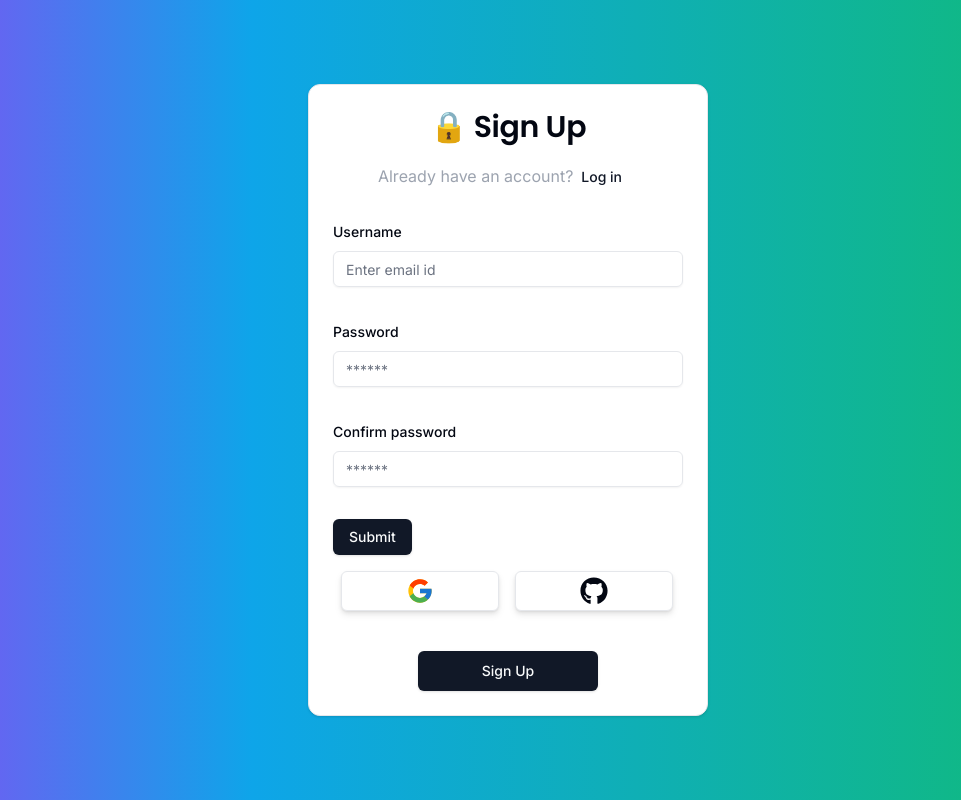
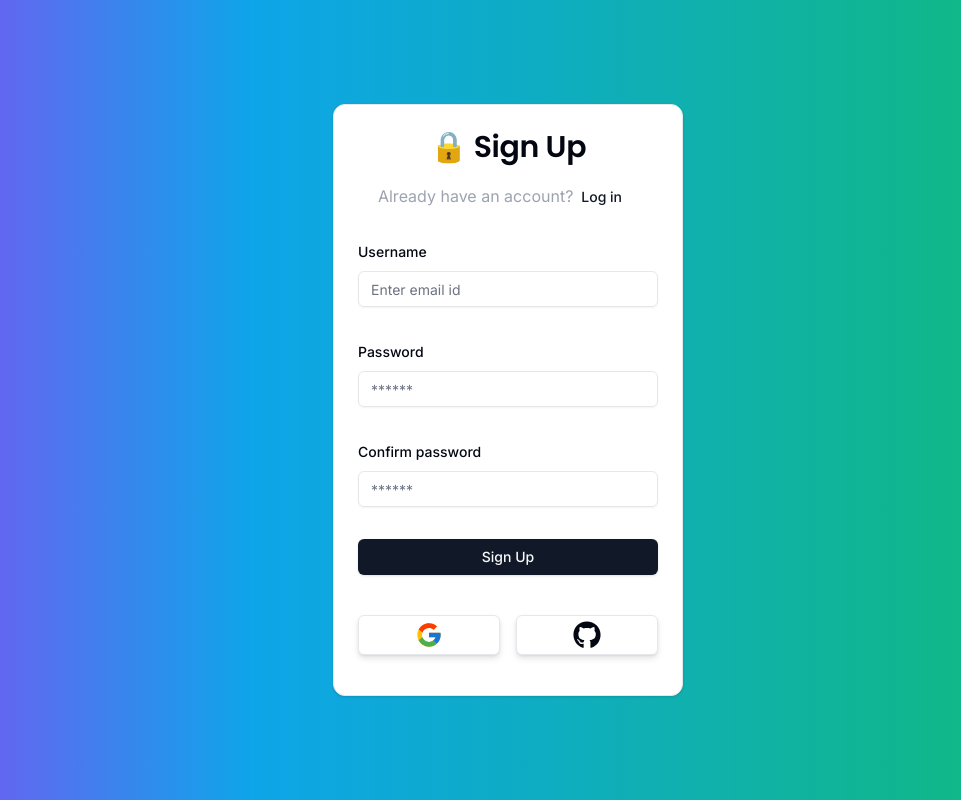
Before and after one commit to Pritam12F/AuthJS-NextAuthv5-, a Next.js app: page /signup in a window 1280 px wide. Shown: the whole page, without its empty margins (132-1093 px from the left). Built offline with nearby package versions, Linux system fonts and the light colour scheme.

Commit message:
added alert components

```diff
--- a/app/(auth)/signin/page.tsx
+++ b/app/(auth)/signin/page.tsx
@@ -1,9 +1,9 @@
-import { LoginForm } from "@/components/auth/auth-form";
+import { AuthForm } from "@/components/auth/auth-form";
 
 export default function Signup() {
   return (
     <div className="h-full flex items-center justify-center bg-gradient-to-r from-indigo-500 from-10% via-sky-500 via-30% to-emerald-500 to-90%">
-      <LoginForm typeofform="Sign In" />
+      <AuthForm typeofform="Sign In" />
     </div>
   );
 }
--- a/app/(auth)/signup/page.tsx
+++ b/app/(auth)/signup/page.tsx
@@ -1,9 +1,9 @@
-import { LoginForm } from "@/components/auth/auth-form";
+import { AuthForm } from "@/components/auth/auth-form";
 
 export default function Signin() {
   return (
     <main className="h-full flex items-center justify-center bg-gradient-to-r from-indigo-500 from-10% via-sky-500 via-30% to-emerald-500 to-90%">
-      <LoginForm typeofform="Sign Up" />
+      <AuthForm typeofform="Sign Up" />
     </main>
   );
 }
--- a/components/auth/auth-form.tsx
+++ b/components/auth/auth-form.tsx
@@ -1,11 +1,11 @@
 import { CardWrapper } from "../elements/cardWrapper";
 import { FormWrapper } from "../elements/formWrapper";
 
-interface LoginFormProps {
+interface AuthFormProps {
   typeofform: "Sign Up" | "Sign In";
 }
 
-export const LoginForm = ({ typeofform }: LoginFormProps) => {
+export const AuthForm = ({ typeofform }: AuthFormProps) => {
   if (typeofform === "Sign In") {
     return (
       <CardWrapper
@@ -14,7 +14,7 @@ export const LoginForm = ({ typeofform }: LoginFormProps) => {
         backFuncHref="signup"
         typeofcard={typeofform}
       >
-        <FormWrapper typeofform="Sign In" />
+        <FormWrapper typeofform={typeofform} />
       </CardWrapper>
     );
   } else {
@@ -25,7 +25,7 @@ export const LoginForm = ({ typeofform }: LoginFormProps) => {
         backFuncHref="signin"
         typeofcard={typeofform}
       >
-        <FormWrapper typeofform="Sign Up" />
+        <FormWrapper typeofform={typeofform} />
       </CardWrapper>
     );
   }
--- /dev/null
+++ b/components/elements/alerts.tsx
@@ -0,0 +1,28 @@
+import { ExclamationTriangleIcon } from "@radix-ui/react-icons";
+
+import { Alert, AlertDescription, AlertTitle } from "@/components/ui/alert";
+
+interface AlertProps {
+  title: string;
+  description: string;
+}
+
+export const AlertDestructive = ({ title, description }: AlertProps) => {
+  return (
+    <Alert variant="destructive">
+      <ExclamationTriangleIcon className="h-4 w-4" />
+      <AlertTitle>{title}</AlertTitle>
+      <AlertDescription>{description}</AlertDescription>
+    </Alert>
+  );
+};
+
+export const AlertDefault = ({ title, description }: AlertProps) => {
+  return (
+    <Alert variant="default">
+      <ExclamationTriangleIcon className="h-4 w-4" />
+      <AlertTitle>{title}</AlertTitle>
+      <AlertDescription>{description}</AlertDescription>
+    </Alert>
+  );
+};
--- a/components/elements/cardWrapper.tsx
+++ b/components/elements/cardWrapper.tsx
@@ -27,7 +27,7 @@ export const CardWrapper = ({
   children,
 }: Props) => {
   return (
-    <Card className="w-[400px]">
+    <Card className="w-[350px]">
       <CardHeader>
         <CardTitle>
           <Header>{typeofcard}</Header>
@@ -38,14 +38,9 @@ export const CardWrapper = ({
           </BackButton>
         </CardDescription>
       </CardHeader>
-      <CardContent>
-        {children}
+      <CardContent>{children}</CardContent>
+      <CardFooter className="flex justify-center">
         <SocialsBar />
-      </CardContent>
-      <CardFooter className="flex justify-center">
-        <Button variant={"default"} size={"xl"}>
-          {typeofcard}
-        </Button>
       </CardFooter>
     </Card>
   );
--- a/components/elements/formWrapper.tsx
+++ b/components/elements/formWrapper.tsx
@@ -4,7 +4,6 @@ import {
   Form,
   FormField,
   FormControl,
-  FormDescription,
   FormItem,
   FormLabel,
   FormMessage,
@@ -39,9 +38,10 @@ export const FormWrapper = ({ typeofform }: FormWrapperProps) => {
   });
 
   function onSubmit(values: z.infer<typeof formSchema>) {
-    // Do something with the form values.
-    // ✅ This will be type-safe and validated.
-    console.log(values);
+    if (typeofform === "Sign Up") {
+      if (values.password != values.confpass) {
+      }
+    }
   }
 
   return (
@@ -88,7 +88,9 @@ export const FormWrapper = ({ typeofform }: FormWrapperProps) => {
             )}
           />
         ) : null}
-        <Button type="submit">Submit</Button>
+        <Button type="submit" className="w-full">
+          {typeofform}
+        </Button>
       </form>
     </Form>
   );
--- a/components/elements/socials.tsx
+++ b/components/elements/socials.tsx
@@ -6,7 +6,7 @@ import { Button } from "../ui/button";
 
 export const SocialsBar = () => {
   return (
-    <div className="flex justify-start my-4">
+    <div className="flex justify-center my-4 w-full">
       <Button
         variant={"outline"}
         className="mx-2 drop-shadow-md"
--- /dev/null
+++ b/components/ui/alert.tsx
@@ -0,0 +1,59 @@
+import * as React from "react"
+import { cva, type VariantProps } from "class-variance-authority"
+
+import { cn } from "@/lib/utils"
+
+const alertVariants = cva(
+  "relative w-full rounded-lg border px-4 py-3 text-sm [&>svg+div]:translate-y-[-3px] [&>svg]:absolute [&>svg]:left-4 [&>svg]:top-4 [&>svg]:text-foreground [&>svg~*]:pl-7",
+  {
+    variants: {
+      variant: {
+        default: "bg-background text-foreground",
+        destructive:
+          "border-destructive/50 text-destructive dark:border-destructive [&>svg]:text-destructive",
+      },
+    },
+    defaultVariants: {
+      variant: "default",
+    },
+  }
+)
+
+const Alert = React.forwardRef<
+  HTMLDivElement,
+  React.HTMLAttributes<HTMLDivElement> & VariantProps<typeof alertVariants>
+>(({ className, variant, ...props }, ref) => (
+  <div
+    ref={ref}
+    role="alert"
+    className={cn(alertVariants({ variant }), className)}
+    {...props}
+  />
+))
+Alert.displayName = "Alert"
+
+const AlertTitle = React.forwardRef<
+  HTMLParagraphElement,
+  React.HTMLAttributes<HTMLHeadingElement>
+>(({ className, ...props }, ref) => (
+  <h5
+    ref={ref}
+    className={cn("mb-1 font-medium leading-none tracking-tight", className)}
+    {...props}
+  />
+))
+AlertTitle.displayName = "AlertTitle"
+
+const AlertDescription = React.forwardRef<
+  HTMLParagraphElement,
+  React.HTMLAttributes<HTMLParagraphElement>
+>(({ className, ...props }, ref) => (
+  <div
+    ref={ref}
+    className={cn("text-sm [&_p]:leading-relaxed", className)}
+    {...props}
+  />
+))
+AlertDescription.displayName = "AlertDescription"
+
+export { Alert, AlertTitle, AlertDescription }
--- a/components/ui/button.tsx
+++ b/components/ui/button.tsx
@@ -25,7 +25,7 @@ const buttonVariants = cva(
         sm: "h-8 rounded-md px-3 text-xs",
         lg: "h-10 rounded-md px-8",
         icon: "h-9 w-9",
-        xl: "h-10 rounded-md px-16",
+        xl: "h-10 rounded-md px-14",
       },
     },
     defaultVariants: {
--- a/validation/index.ts
+++ b/validation/index.ts
@@ -1,4 +1,4 @@
-import { addIssueToContext, z } from "zod";
+import { z } from "zod";
 
 export const loginSchema = z.object({
   username: z
@@ -12,8 +12,7 @@ export const loginSchema = z.object({
     .max(20, { message: "Password cannot be longer than 20 characters" }),
 });
 
-export const signupSchema = z
-  .object({
+export const signupSchema = z.object({
   username: z
     .string()
     .email({ message: "Enter a valid email address" })
@@ -27,10 +26,4 @@ export const signupSchema = z
     .string()
     .min(8, { message: "Password must be at least 8 characters" })
     .max(20, { message: "Password cannot be longer than 20 characters" }),
-  })
-  .refine((data) => {
-    // Use refine for validation with access to data
-    if (data.password !== data.confpass) {
-      throw new Error("Passwords do not match"); // Or addIssue for more control
-    }
 });
```
Lines whose indentation alone changed are shown as unchanged.
